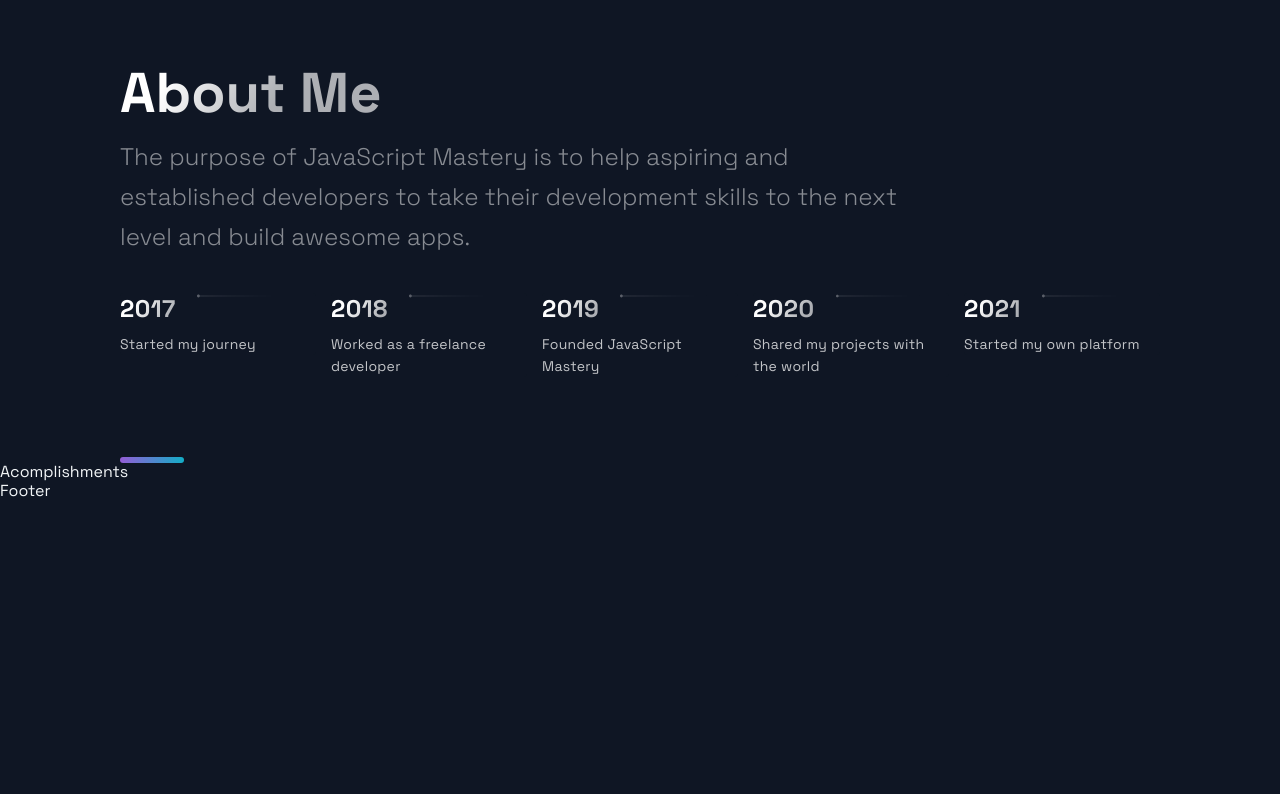
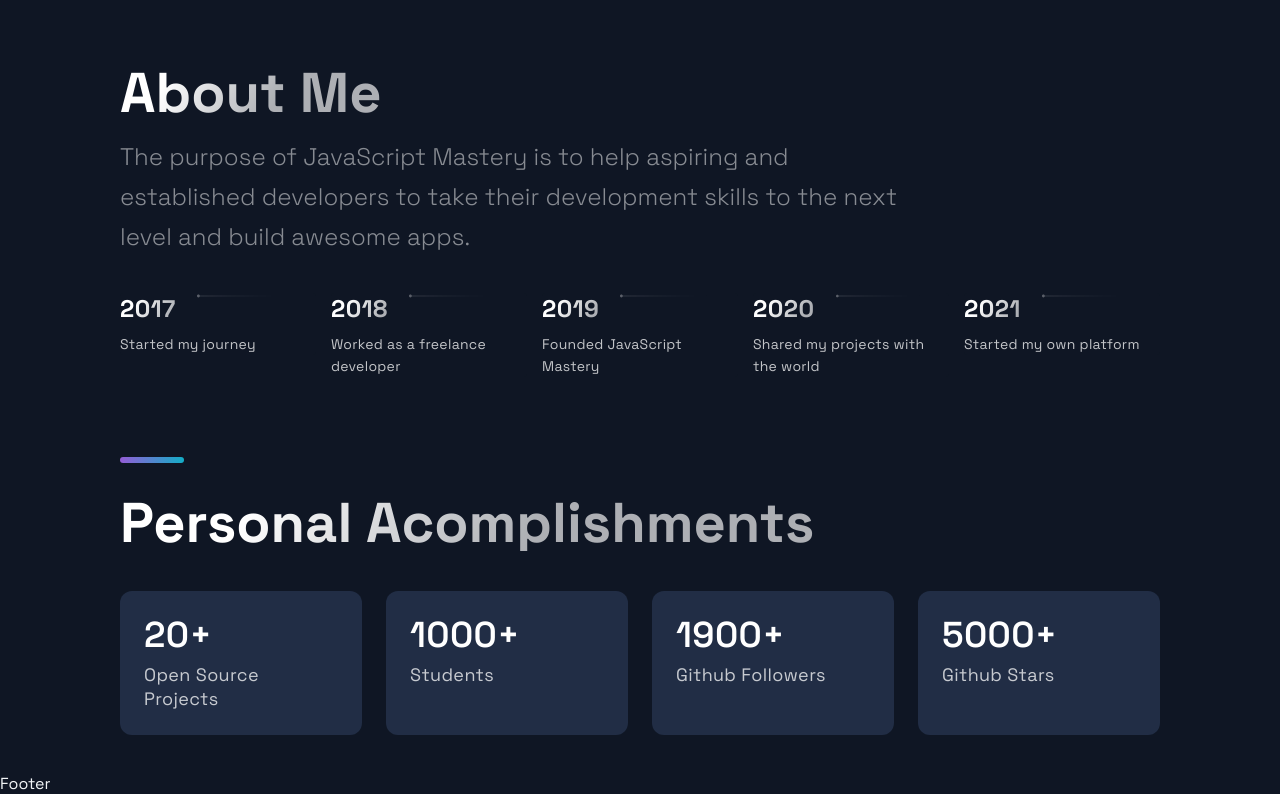
Before and after one commit to manutdmohit/Portfolio, a Next.js app: page / in a window 1280 px wide. Shown: the part 2632-3426 px from the top of the page. Before the commit the page ends 3133 px from the top, so only its background shows below. Built offline with nearby package versions, Linux system fonts and the light colour scheme.

Commit message:
Acomplishment Section

```diff
--- a/src/components/Acomplishments/Acomplishments.js
+++ b/src/components/Acomplishments/Acomplishments.js
@@ -1,19 +1,31 @@
 import React from 'react';
 
-import { Section, SectionDivider, SectionTitle } from '../../styles/GlobalComponents';
+import {
+  Section,
+  SectionDivider,
+  SectionTitle,
+} from '../../styles/GlobalComponents';
 import { Box, Boxes, BoxNum, BoxText } from './AcomplishmentsStyles';
 
 const data = [
-  { number: 20, text: 'Open Source Projects'},
-  { number: 1000, text: 'Students', },
-  { number: 1900, text: 'Github Followers', },
-  { number: 5000, text: 'Github Stars', }
+  { number: 20, text: 'Open Source Projects' },
+  { number: 1000, text: 'Students' },
+  { number: 1900, text: 'Github Followers' },
+  { number: 5000, text: 'Github Stars' },
 ];
 
 const Acomplishments = () => (
-  <div>
-    Acomplishments
-  </div>
+  <Section>
+    <SectionTitle>Personal Acomplishments</SectionTitle>
+    <Boxes>
+      {data.map((card, index) => (
+        <Box key={index}>
+          <BoxNum>{card.number}+</BoxNum>
+          <BoxText>{card.text}</BoxText>
+        </Box>
+      ))}
+    </Boxes>
+  </Section>
 );
 
 export default Acomplishments;
```
